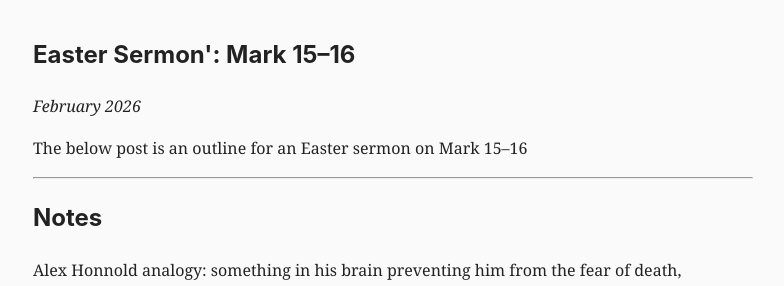
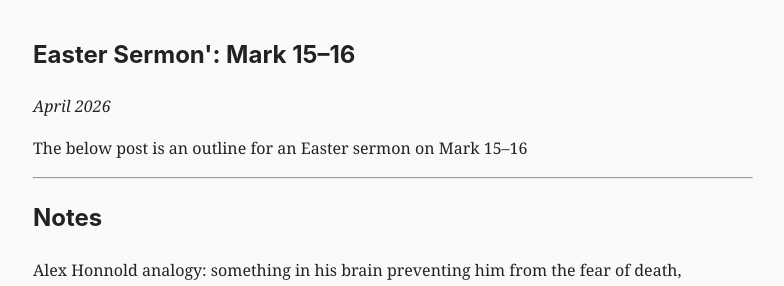
Before and after one commit to pipwitheridge/blog, a Jekyll site: the page built from _posts/2026-04-05-easter-sermon.md, in a window 1280 px wide. Shown: the top 286 px of the page, without its empty margins (247-1031 px from the left). Built offline with Jekyll 4.4.1, drawn with Linux system fonts in a browser that asks for light colours.

```diff
--- a/_config.yml
+++ b/_config.yml
@@ -6,3 +6,4 @@ baseurl: "/blog"
 # Build settings
 markdown: kramdown
 permalink: /:title/
+future: true
--- a/_posts/2026-02-22-easter-sermon.md
+++ b/_posts/2026-04-05-easter-sermon.md
@@ -3,7 +3,7 @@ layout: post
 title: "Easter Sermon': Mark 15–16"
 ---
 
-*February 2026*
+*April 2026*
 
 The below post is an outline for an Easter sermon on Mark 15–16
 
```
Also changed, not shown: _posts/2020-01-01-favourite-quotes.md (renamed from _posts/2026-02-17-favourite-quotes.md), _posts/2026-02-22-planning-for-easter.md (renamed from _posts/2026-02-22-planning-for-easter copy.md), _posts/2026-02-28-explore-the-apostles-creed.md (renamed from _posts/2026-02-17-explore-the-apostles-creed copy.md), _posts/2026-03-01-mark-11-1-12-12.md (renamed from _posts/2026-02-18-mark-11.md).
